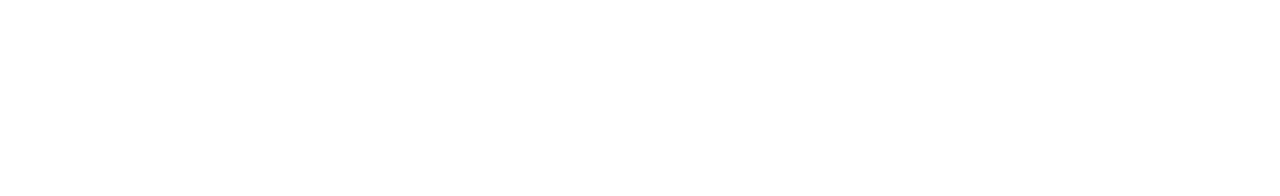
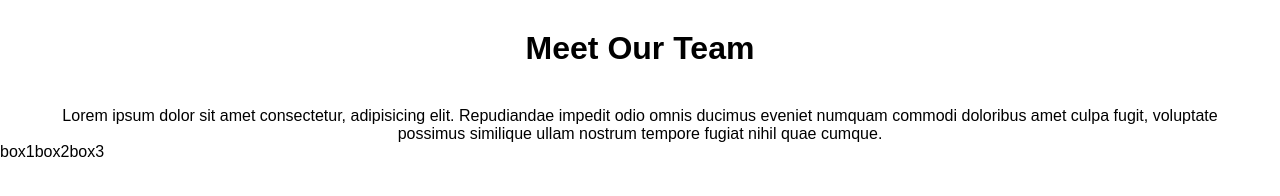
Before and after one commit to davidelunetta/html-css-float-cards, a plain HTML site: page index.html in a window 1280 px wide. Drawn offline with Linux system fonts and the light colour scheme.

Commit message:
started-main

```diff
--- a/css/style.css
+++ b/css/style.css
@@ -3,3 +3,31 @@
     padding: 0;
     box-sizing: border-box;
 }
+
+body{
+    font-family: Arial, Helvetica, sans-serif;
+}
+header{
+    text-align: center;
+    margin-top: 30px;
+    margin-bottom: 40px;
+}
+.article{
+    text-align: center;
+    max-width: 1200px;
+    margin: 0 auto;
+}
+
+.clearfix::after{
+    display: table;
+    clear: both;
+}
+
+.pull-left{
+    float: left;
+}
+
+.box{
+    width: calc(100 / 3);
+    margin: 0 auto;
+}
--- a/index.html
+++ b/index.html
@@ -3,9 +3,22 @@
 <head>
     <meta charset="UTF-8">
     <meta name="viewport" content="width=device-width, initial-scale=1.0">
-    <title>Document</title>
+    <link rel="stylesheet" href="css/style.css">
+
+    <title>Float-cards</title>
 </head>
 <body>
+    <header>
+        <h1>Meet Our Team</h1>
+    </header>
+    <div class="article">
+        <article>Lorem ipsum dolor sit amet consectetur, adipisicing elit. Repudiandae impedit odio omnis ducimus eveniet numquam commodi doloribus amet culpa fugit, voluptate possimus similique ullam nostrum tempore fugiat nihil quae cumque.</article>
+    </div>
+    <main class="clearfix::after">
+       <div class="box pull-left">box1</div>
+       <div class="box pull-left">box2</div>
+       <div class="box pull-left">box3</div>
+    </main>
 
 </body>
 </html>
```
